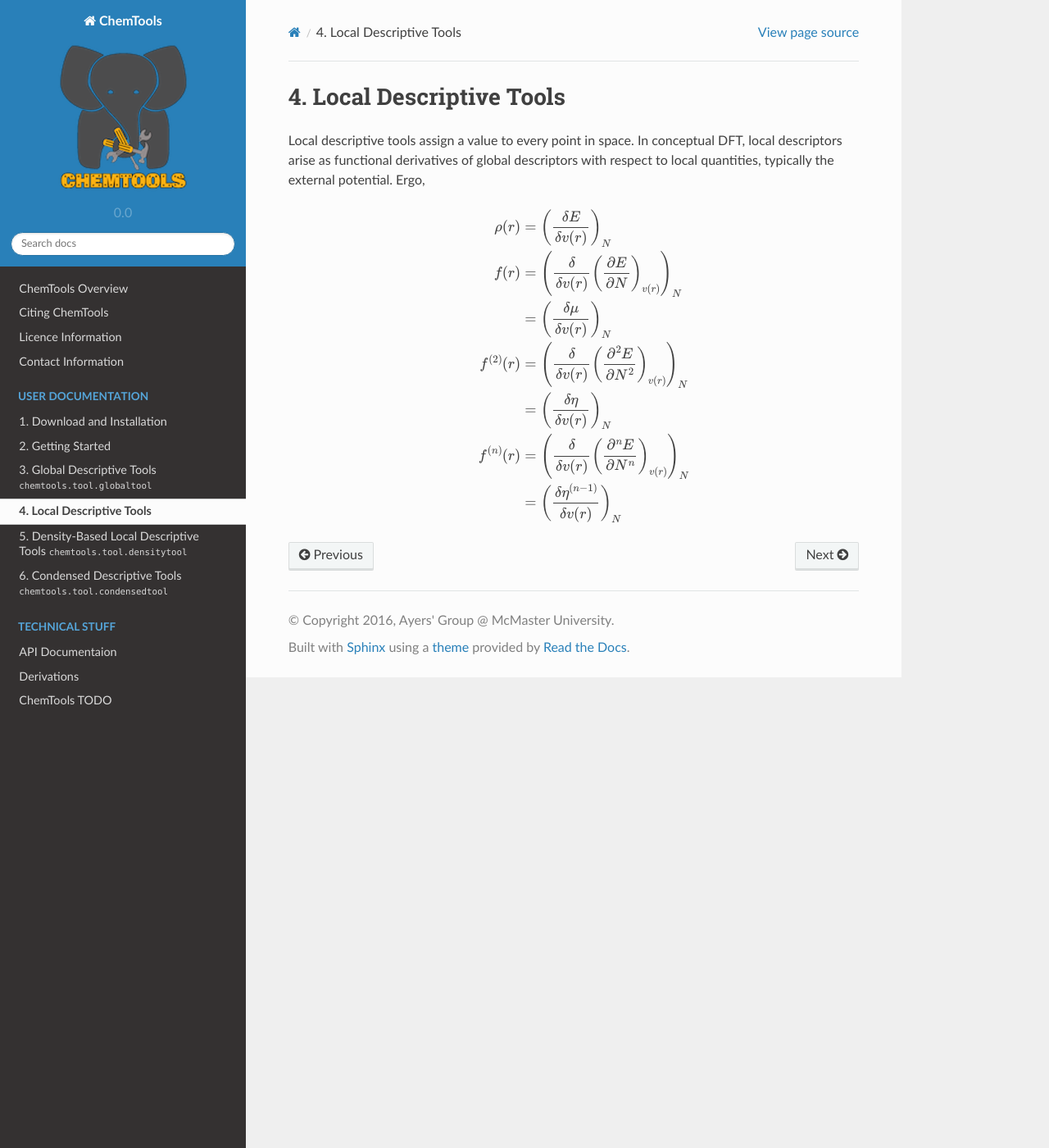
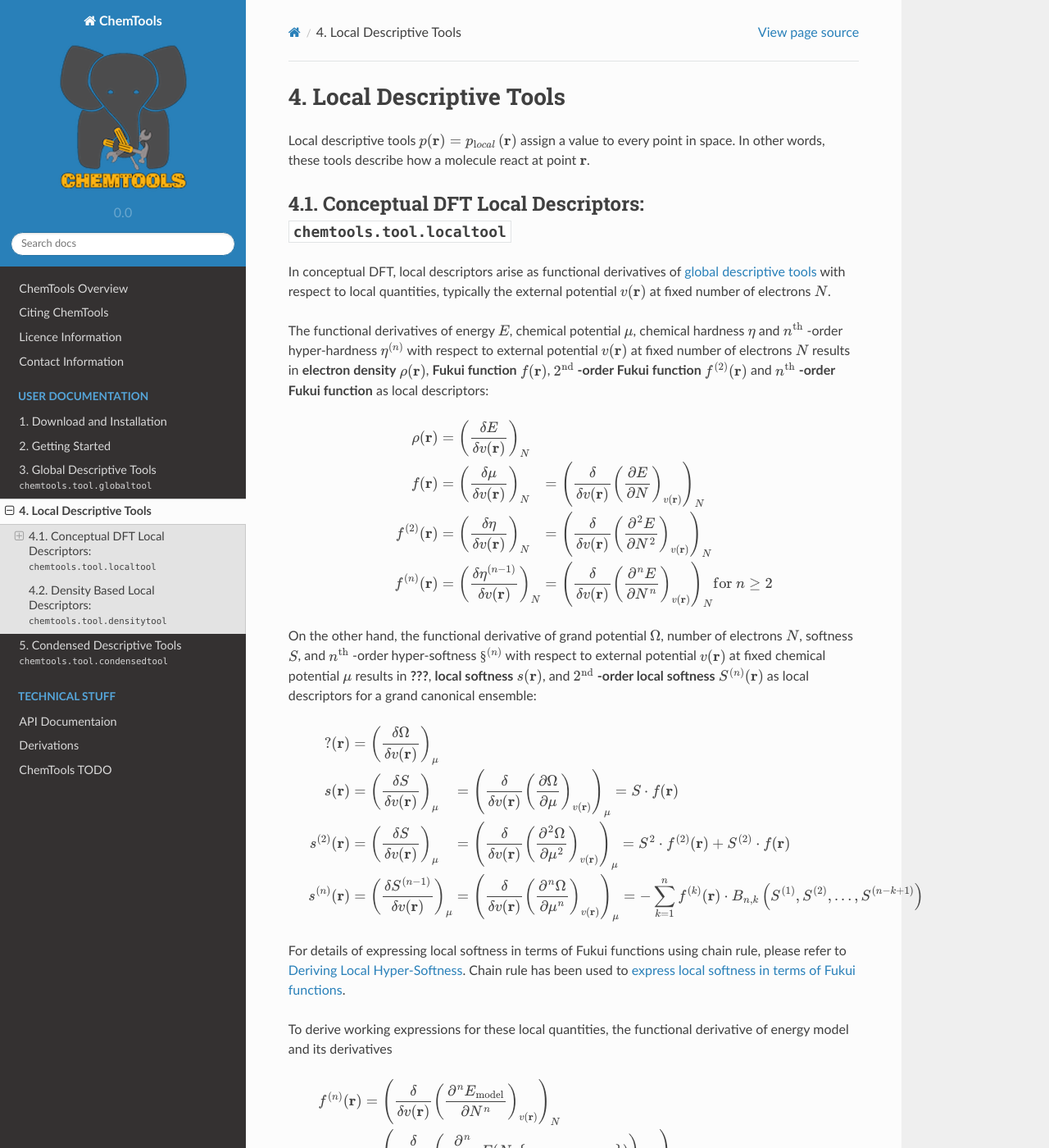
Before and after one commit to theochem/chemtools, a Sphinx documentation site: the page built from doc/usr_doc_localtool.rst, in a window 1280 px wide and 1400 px high. Shown: the whole window at 82% size. Built offline with Sphinx 7.4.7 and the Read the Docs theme 2.0.0, drawn with Linux system fonts in a browser that asks for light colours; some of the changed text lies outside the part shown.

Commit message:
Start Local Descriptive Tools user doc, #20.

```diff
--- a/doc/index.rst
+++ b/doc/index.rst
@@ -56,7 +56,6 @@
    usr_getting_started
    usr_doc_globaltool
    usr_doc_localtool
-   usr_doc_densitytool
    usr_doc_condensedtool
 
 .. toctree::
--- a/doc/tech_derivations.rst
+++ b/doc/tech_derivations.rst
@@ -30,3 +30,9 @@
 Deriving Global Hyper-Softness
 ==============================
 Faa di Bruno stuff...
+
+
+.. _derivation_local_softness:
+
+Deriving Local Hyper-Softness
+=============================
--- a/doc/usr_doc_globaltool.rst
+++ b/doc/usr_doc_globaltool.rst
@@ -21,6 +21,7 @@
     :
     : --
 
+.. _global_tools:
 
 Global Descriptive Tools :mod:`chemtools.tool.globaltool`
 #########################################################
--- a/doc/usr_doc_localtool.rst
+++ b/doc/usr_doc_localtool.rst
@@ -22,20 +22,98 @@
     : --
 
 
+.. _local_tools:
+
 Local Descriptive Tools
 #######################
 
+Local descriptive tools :math:`p (\mathbf{r}) = p_{\text local} \left(\mathbf{r}\right)`
+assign a value to every point in space.
+In other words, these tools describe how a molecule react at point :math:`\mathbf{r}`.
 
-Local descriptive tools assign a value to every point in space. In conceptual DFT,
-local descriptors arise as functional derivatives of global descriptors with respect
-to local quantities, typically the external potential. Ergo,
+
+Conceptual DFT Local Descriptors: :class:`chemtools.tool.localtool`
+===================================================================
+
+In conceptual DFT, local descriptors arise as functional derivatives of :ref:`global descriptive tools <global_tools>`
+with respect to local quantities, typically the external potential :math:`v(\mathbf{r})` at fixed number of
+electrons :math:`N`.
+
+The functional derivatives of energy :math:`E`, chemical potential :math:`\mu`, chemical hardness :math:`\eta`
+and :math:`n^{\text{th}}` -order hyper-hardness :math:`\eta^{(n)}` with respect to external potential
+:math:`v(\mathbf{r})` at fixed number of
+electrons :math:`N` results in **electron density** :math:`\rho(\mathbf{r})`, **Fukui function**
+:math:`f(\mathbf{r})`, :math:`2^{\text{nd}}` **-order Fukui function** :math:`f^{(2)}(\mathbf{r})`
+and :math:`n^{\text{th}}` **-order Fukui function** as local descriptors:
 
  .. math::
 
-    \rho(r)    &= {\left( \frac{\delta E}{\delta v(r)} \right)_N} \\
-    f(r)       &= {\left( \frac{\delta}{\delta v(r)} {\left( \frac{\partial E}{\partial N} \right)_{v(r)}} \right)_N} \\
-               &= {\left( \frac{\delta \mu}{\delta v(r)} \right)_N} \\
-    f^{(2)}(r) &= {\left( \frac{\delta}{\delta v(r)} {\left( \frac{\partial^2 E}{\partial N^2} \right)_{v(r)}} \right)_N} \\
-               &= {\left( \frac{\delta \eta}{\delta v(r)} \right)_N} \\
-    f^{(n)}(r) &= {\left( \frac{\delta}{\delta v(r)} {\left( \frac{\partial^n E}{\partial N^n} \right)_{v(r)}} \right)_N} \\
-               &= {\left( \frac{\delta \eta^{(n-1)}}{\delta v(r)} \right)_N}
+    \rho(\mathbf{r}) &= {\left( \frac{\delta E}{\delta v(\mathbf{r})} \right)_N} && \\
+    f(\mathbf{r}) &= {\left( \frac{\delta \mu}{\delta v(\mathbf{r})} \right)_N}
+              &&= {\left( \frac{\delta}{\delta v(\mathbf{r})}
+                  {\left( \frac{\partial E}{\partial N} \right)_{v(\mathbf{r})}} \right)_N} \\
+    f^{(2)}(\mathbf{r}) &= {\left( \frac{\delta \eta}{\delta v(\mathbf{r})} \right)_N}
+              &&= {\left( \frac{\delta}{\delta v(\mathbf{r})}
+                  {\left( \frac{\partial^2 E}{\partial N^2} \right)_{v(\mathbf{r})}} \right)_N} \\
+    f^{(n)}(\mathbf{r}) &= {\left( \frac{\delta \eta^{(n-1)}}{\delta v(\mathbf{r})} \right)_N}
+             &&= {\left( \frac{\delta}{\delta v(\mathbf{r})}
+                 {\left( \frac{\partial^n E}{\partial N^n} \right)_{v(\mathbf{r})}} \right)_N} \text{for } n\geq2
+
+On the other hand, the functional derivative of grand potential :math:`\Omega`, number of electrons :math:`N`,
+softness :math:`S`, and :math:`n^{\text{th}}` -order hyper-softness :math:`\S^{(n)}` with respect to external potential
+:math:`v(\mathbf{r})` at fixed chemical potential :math:`\mu` results in **???**, **local softness** :math:`s(\mathbf{r})`,
+and :math:`2^{\text{nd}}` **-order local softness** :math:`S^{(n)}(\mathbf{r})` as local descriptors
+for a grand canonical ensemble:
+
+ .. math::
+
+    ?(\mathbf{r}) &= {\left( \frac{\delta \Omega}{\delta v(\mathbf{r})} \right)_{\mu}} && \\
+    s(\mathbf{r}) &= {\left( \frac{\delta S}{\delta v(\mathbf{r})} \right)_{\mu}}
+              &&= {\left( \frac{\delta}{\delta v(\mathbf{r})}
+                  {\left( \frac{\partial \Omega}{\partial \mu} \right)_{v(\mathbf{r})}} \right)_{\mu}}
+                = S \cdot f(\mathbf{r})  \\
+    s^{(2)}(\mathbf{r}) &= {\left( \frac{\delta S}{\delta v(\mathbf{r})} \right)_{\mu}}
+              &&= {\left( \frac{\delta}{\delta v(\mathbf{r})}
+                  {\left( \frac{\partial^2 \Omega}{\partial {\mu}^2} \right)_{v(\mathbf{r})}} \right)_{\mu}}
+		= S^{2} \cdot f^{(2)}(\mathbf{r}) + S^{(2)} \cdot f(\mathbf{r}) \\
+    s^{(n)}(\mathbf{r}) &= {\left( \frac{\delta S^{(n-1)}}{\delta v(\mathbf{r})} \right)_{\mu}}
+             &&= {\left( \frac{\delta}{\delta v(\mathbf{r})}
+                 {\left( \frac{\partial^n \Omega}{\partial {\mu}^n} \right)_{v(\mathbf{r})}} \right)_{\mu}}
+	       = -\sum_{k=1}^n f^{(k)}(\mathbf{r}) \cdot B_{n,k}\left(S^{(1)}, S^{(2)}, ..., S^{(n-k+1)} \right)
+
+For details of expressing local softness in terms of Fukui functions using chain rule,
+please refer to :ref:`derivation_local_softness`. Chain rule has been used to
+:ref:`express local softness in terms of Fukui functions <derivation_local_softness>`.
+
+To derive working expressions for these local quantities, the functional derivative of energy model and its derivatives
+
+ .. math::
+
+    f^{(n)}(\mathbf{r}) &= {\left(\frac{\delta}{\delta v(\mathbf{r})}{\left(\frac{\partial^n E_{\text{model}}}
+                           {\partial N^n}\right)_{v(\mathbf{r})}}\right)_N} \\
+    &= {\left(\frac{\delta}{\delta v(\mathbf{r})}{\left(\frac{\partial^n}
+       {\partial N^n} E(N; \{\alpha_1, \alpha_2, ..., \alpha_n\}) \right)_{v(\mathbf{r})}}\right)_N} \\
+    &= {\left(\frac{\partial^n}{\partial N^n}{\left(\frac{\delta}
+       {\delta v(\mathbf{r})} E(N; \{\alpha_1, \alpha_2, ..., \alpha_n\}) \right)_N} \right)_{v(\mathbf{r})}} \\
+    &= {\left(\frac{\partial^n}{\partial N^n}{\left(\sum_{i=1}^n \left(\frac{\partial E(N; \{\alpha_1, \alpha_2, ..., \alpha_n\})}
+       {\partial \alpha_{i}} \cdot \sum_k \frac{\partial \alpha_i}{\partial E_{N_0 \pm k}} \frac{\delta E_{N_0 \pm k}}
+       {\delta v(\mathbf{r})}\right)\right)_N} \right)_{v(\mathbf{r})}} \\
+    &= {\left(\frac{\partial^n}{\partial N^n}{\left(\sum_{i=1}^n \left(\frac{\partial E(N; \{\alpha_1, \alpha_2, ..., \alpha_n\})}
+       {\partial \alpha_{i}} \cdot \sum_k \frac{\partial \alpha_i}{\partial E_{N_0 \pm k}} \rho_{N_0 \pm k}(\mathbf{r})
+       \right)\right)} \right)_{v(\mathbf{r})}} \\
+    &= \sum_{i=1}^n \left( \underbrace {\frac{\partial^{(n+1)} E(N; \{\alpha_1, \alpha_2, ..., \alpha_n\})}
+       {\partial N^n \partial\alpha_{i}}}_{\text {evaluated analytically}} \cdot
+       \sum_k \underbrace {\frac{\partial \alpha_i}{\partial E_{N_0 \pm k}}}_{\text{evaluated}\atop\text{numerically}}
+       \rho_{N_0 \pm k}(\mathbf{r})\right)_{v(\mathbf{r})}
+
+
+Linear Local Model:
+-------------------
+
+
+Quadratic Local Model:
+----------------------
+
+
+Density Based Local Descriptors: :class:`chemtools.tool.densitytool`
+====================================================================
```
Also changed, not shown: doc/usr_doc_densitytool.rst (deleted, +0 -28 lines).
